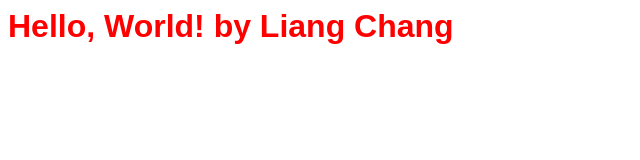
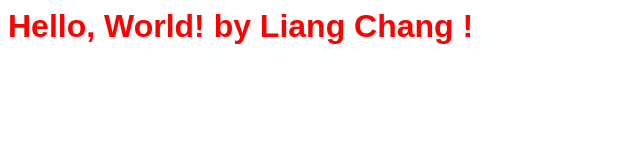
Before and after one commit to LittleLC/dipsa41ccide, a plain HTML site: page views/index.html in a window 1280 px wide. Shown: the full height of the page, 0-640 px from the left. Drawn offline with Linux system fonts and the light colour scheme.

```diff
--- a/views/index.html
+++ b/views/index.html
@@ -3,6 +3,6 @@
     <link rel="stylesheet" href="/css/stylesheet.css" />
   </head>
   <body>
-    <h1>Hello, World! by Liang Chang</h1>
+    <h1>Hello, World! by Liang Chang !</h1>
   </body>
 </html>
```
